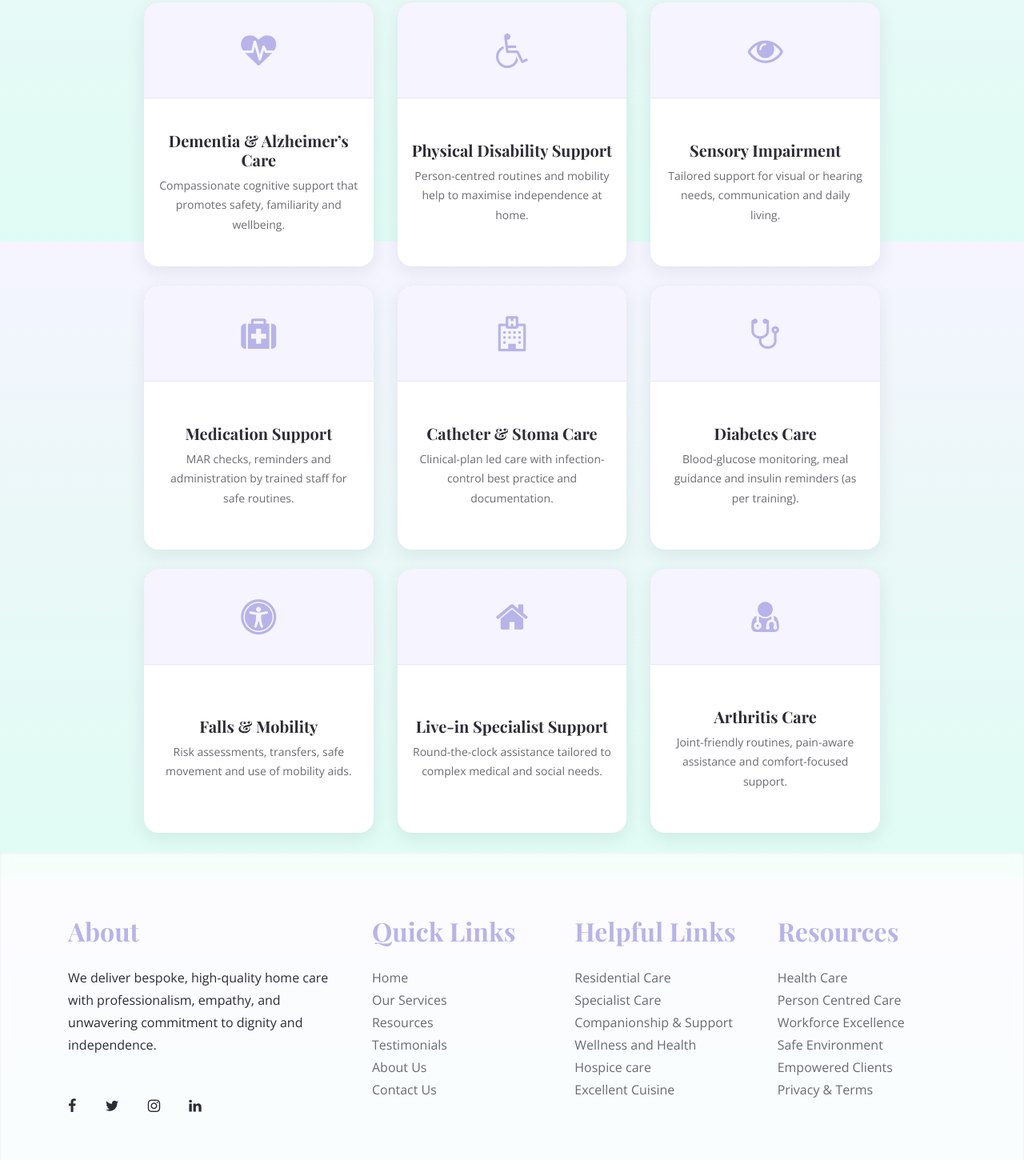
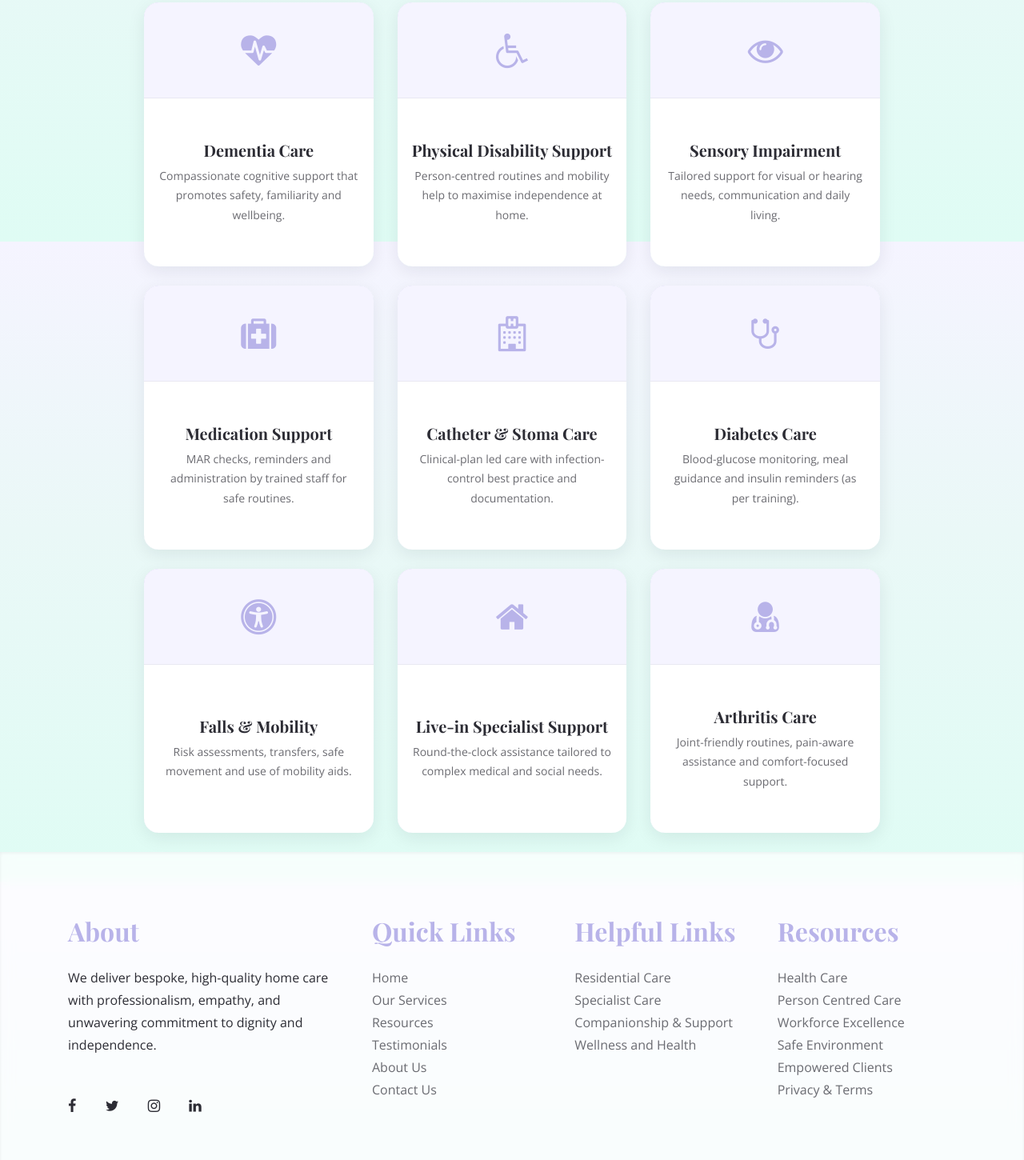
Before and after one commit to Div0011/jayhawkk, a website: page specialist-care.html in a window 1280 px wide. Shown: the part 1298-2748 px from the top of the page at 80% size. Drawn offline with nearby package versions, Linux system fonts and the light colour scheme; files whose address does not match are found by name.

Commit message:
made minor changes

```diff
--- a/specialist-care.html
+++ b/specialist-care.html
@@ -195,7 +195,7 @@
                                             <span class="icon-heartbeat"></span>
                                         </div>
                                         <div class="service-inner">
-                                            <h3>Dementia & Alzheimer’s Care</h3>
+                                            <h3>Dementia Care</h3>
                                             <p>Compassionate cognitive support that promotes safety, familiarity and wellbeing.
                                             </p>
                                         </div>
@@ -363,8 +363,6 @@
                                         <li><a href="specialist-care.html">Specialist Care</a></li>
                                         <li><a href="companionship.html">Companionship & Support</a></li>
                                         <li><a href="wellness.html">Wellness and Health</a></li>
-                                        <li><a href="residential-care.html">Hospice care</a></li>
-                                        <li><a href="residential-care.html">Excellent Cuisine</a></li>
                                     </ul>
                                 </div>
                                 <div class="col-lg-4">
```
Also changed, not shown: PrivacyAndTerms.html (+0 -2 lines), about.html (+0 -2 lines), career.html (+0 -2 lines), companionship.html (+0 -2 lines), contact.html (+0 -2 lines), index.html (+0 -2 lines), residential-care.html (+0 -2 lines), resources.html (+0 -2 lines), services.html (+0 -2 lines), single.html (+0 -2 lines), testimonial.html (+0 -2 lines), wellness.html (+0 -2 lines), images/Contact_us.webp, images/Contact_us1.webp (added), 1 more files.
